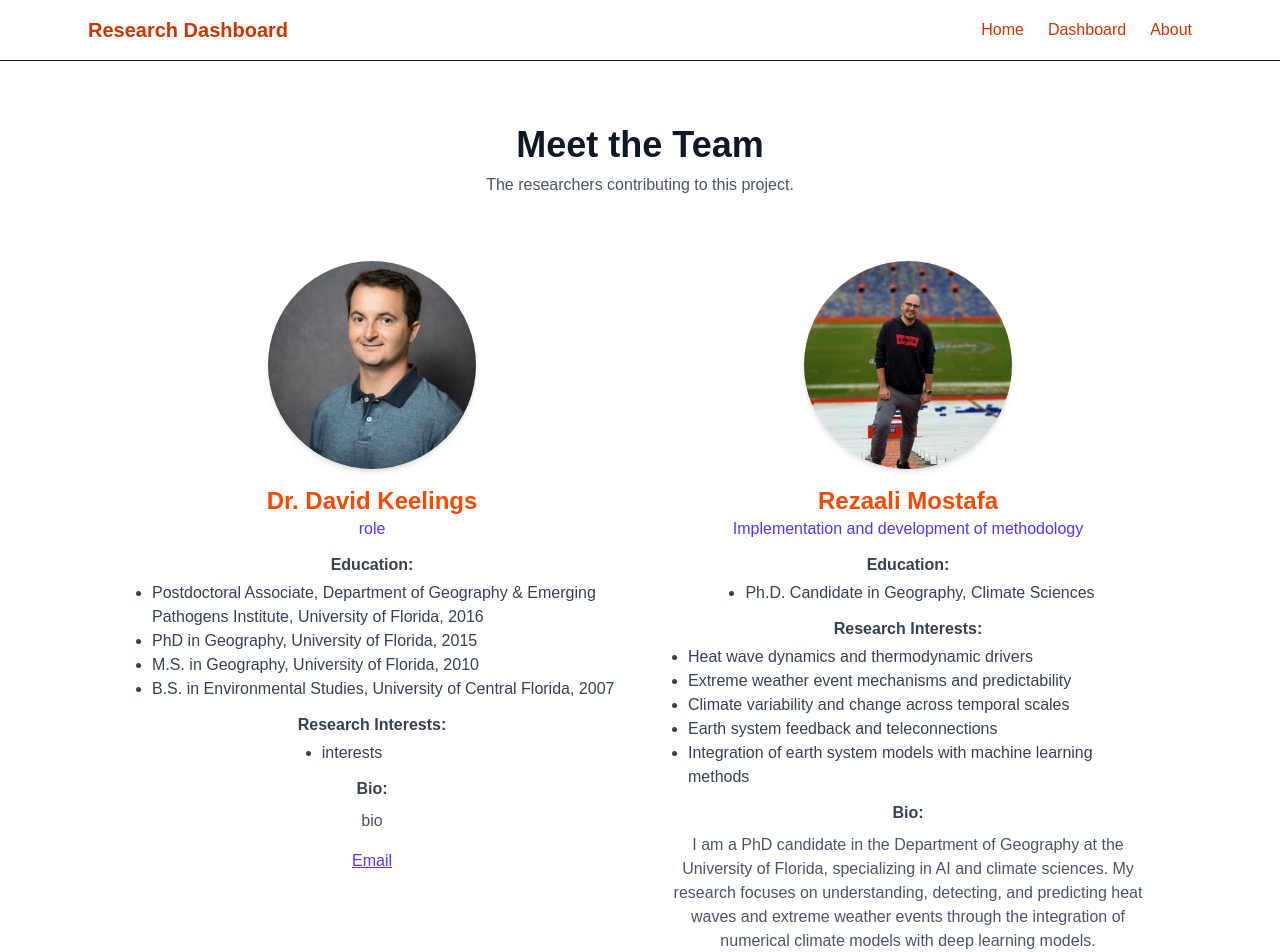
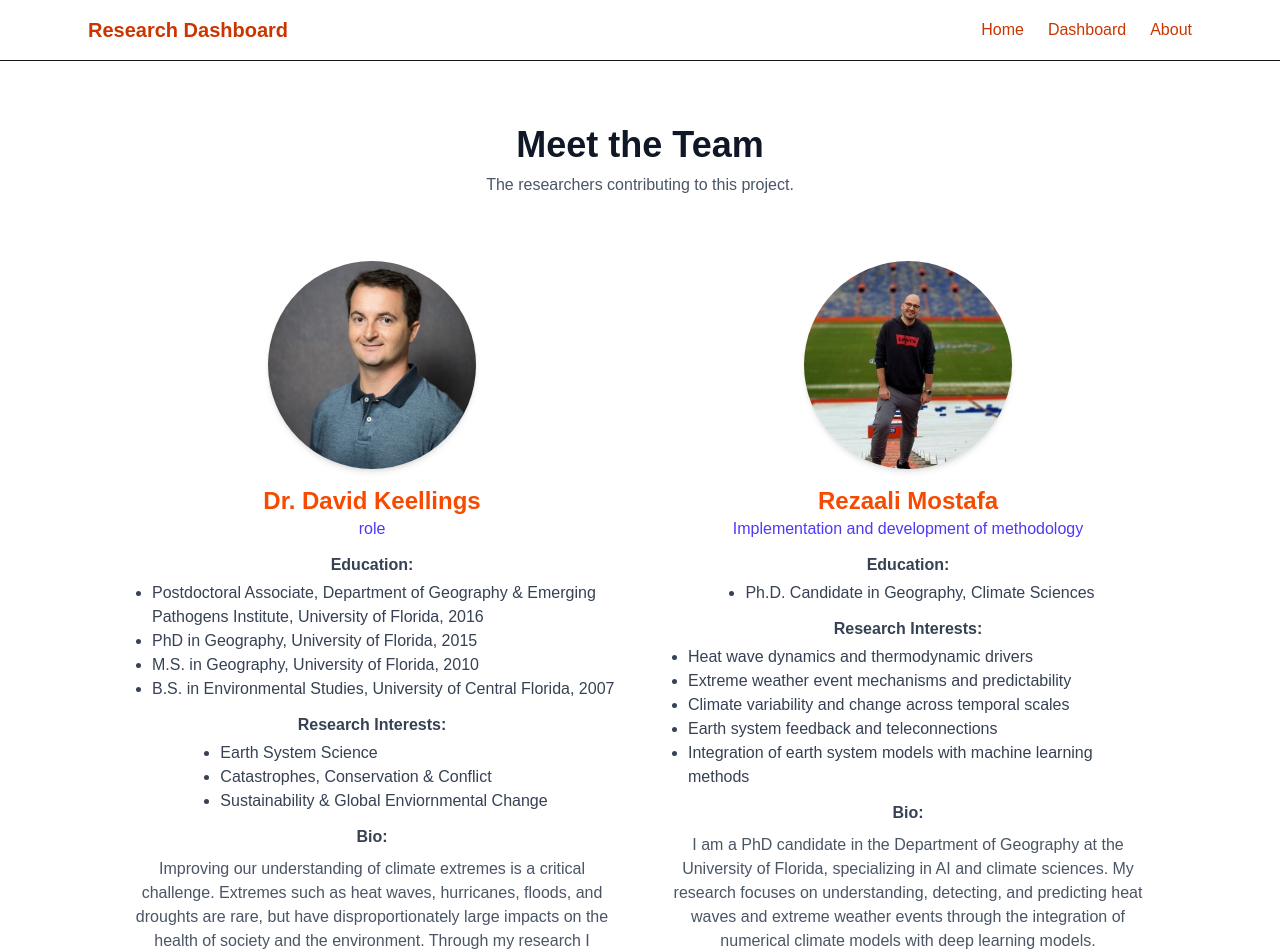
Before and after one commit to sean293/heat-seekers, a Next.js app in the folder frontend/: page /about in a window 1280 px wide. Shown: the top 952 px of the page. Built offline with nearby package versions, Linux system fonts and the light colour scheme.

Commit message:
added about info for Dr. Keellings from uf page

```diff
--- a/frontend/app/about/page.tsx
+++ b/frontend/app/about/page.tsx
@@ -2,9 +2,9 @@ import Image from "next/image";
 
 const team = [
   {
-    name: "Dr. David Keelings",
+    name: "Dr. David Keellings",
     role: "role",
-    image: "/images/keeling.jpg",
+    image: "/images/keelling.jpg",
     education: [
       "Postdoctoral Associate, Department of Geography & Emerging Pathogens Institute, University of Florida, 2016" ,
       "PhD in Geography, University of Florida, 2015",
@@ -13,10 +13,12 @@ const team = [
 
     ],
     interests: [
-      "interests"
+      "Earth System Science",
+      "Catastrophes, Conservation & Conflict",
+      "Sustainability & Global Enviornmental Change"
 
     ],
-    bio: "bio",
+    bio: "Improving our understanding of climate extremes is a critical challenge. Extremes such as heat waves, hurricanes, floods, and droughts are rare, but have disproportionately large impacts on the health of society and the environment. Through my research I explore climate extremes with an emphasis on linkages between extremes and driving physical mechanisms and on quantifying the contribution of climate change versus modes of natural variability. I enjoy working in interdisciplinary teams and my own strengths lie in utilizing innovative methods including Machine Learning and Extreme Value Theory to improve our understanding of climate extremes and better prepare society for their impacts.",
     email: "djkeellings@ufl.edu"
   },
   {
```
Also changed, not shown: frontend/public/images/keelling.jpg (renamed from frontend/public/images/keeling.jpg).
